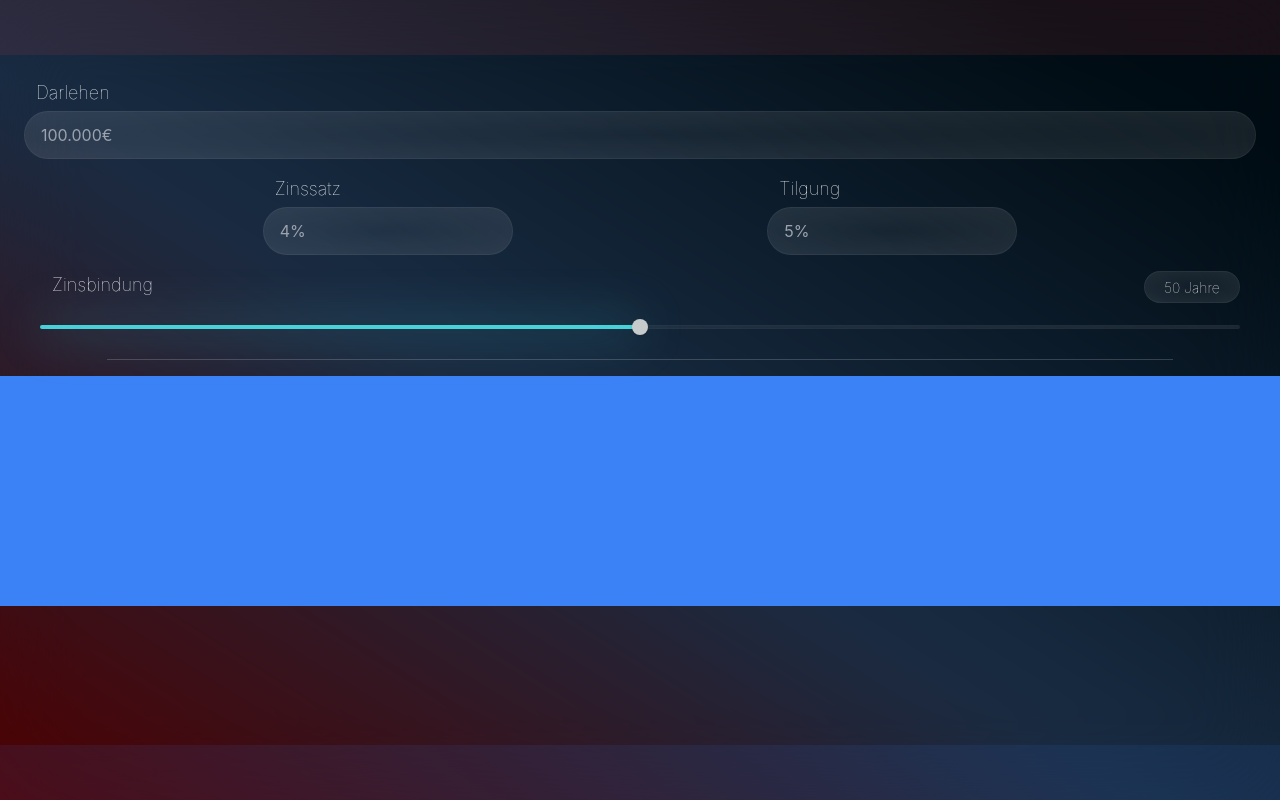
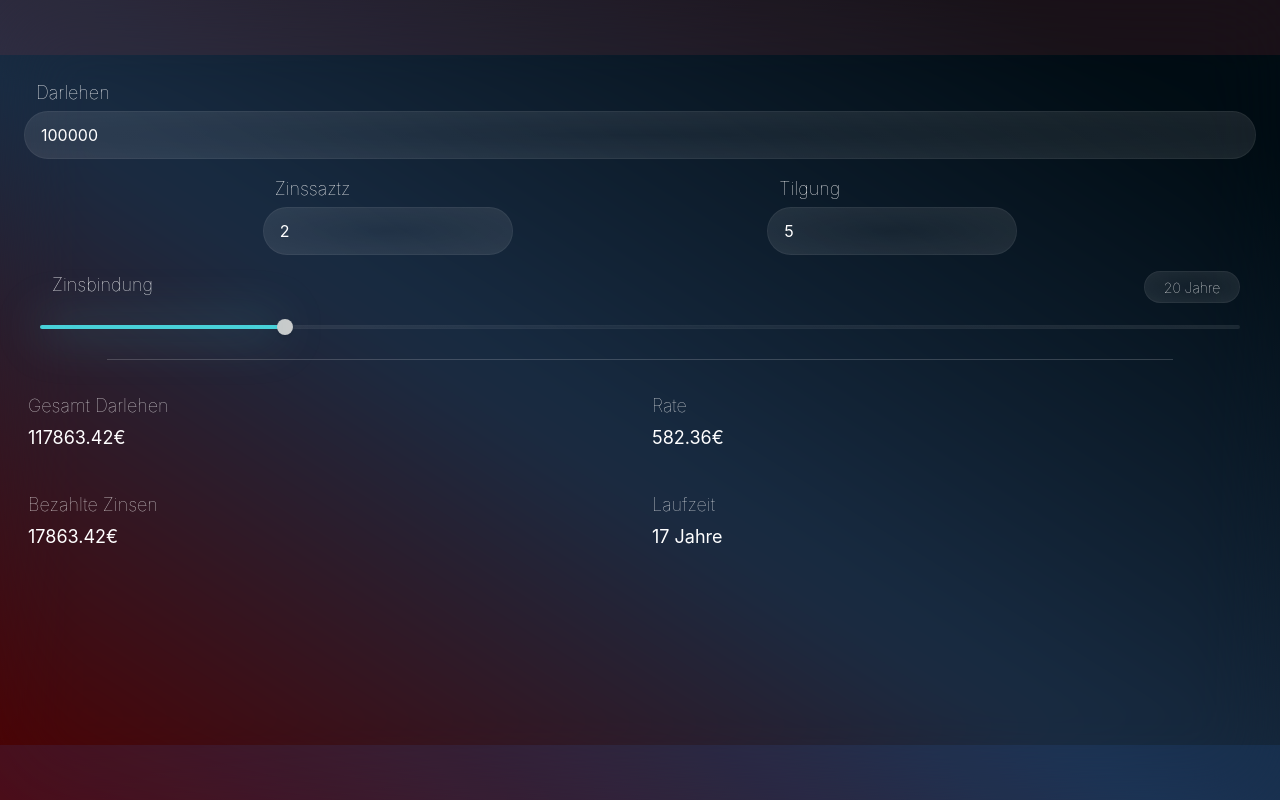
Before and after one commit to TrueTaco/Credit-Calculator, a React (Vite) app: page / in a window 1280 px wide. Built offline with nearby package versions, Linux system fonts and the light colour scheme.

Commit message:
Add basic resulst page add adjust lang file

```diff
--- a/src/components/BasicResult.tsx
+++ b/src/components/BasicResult.tsx
@@ -1,9 +1,53 @@
 import React, { FC } from "react";
+import { useTranslation } from "react-i18next";
 
-interface BasicResultProps {}
+interface BasicResultProps {
+  loan: number;
+  rate: number;
+  interestCharge: number;
+  duration: number;
+}
 
-const BasicResult: FC<BasicResultProps> = () => {
-  return <div className="h-2/6 w-full bg-blue-500"></div>;
+const BasicResult: FC<BasicResultProps> = ({
+  loan,
+  rate,
+  interestCharge,
+  duration,
+}) => {
+  const { t } = useTranslation();
+
+  return (
+    <div className="h-2/6 w-full grid grid-cols-2 p-4">
+      <div>
+        <p className=" text-white text-lg font-thin pl-3 pb-1 opacity-80">
+          {t("fullLoan")}
+        </p>
+        <p className=" text-white text-lg font-regualr pl-3 pb-1">{loan}€</p>
+      </div>
+      <div>
+        <p className=" text-white text-lg font-thin pl-3 pb-1 opacity-80">
+          {t("rate")}
+        </p>
+        <p className=" text-white text-lg font-regualr pl-3 pb-1">{rate}€</p>
+      </div>
+      <div>
+        <p className=" text-white text-lg font-thin pl-3 pb-1 opacity-80">
+          {t("interestCharges")}
+        </p>
+        <p className=" text-white text-lg font-regualr pl-3 pb-1">
+          {interestCharge}€
+        </p>
+      </div>
+      <div>
+        <p className=" text-white text-lg font-thin pl-3 pb-1 opacity-80">
+          {t("duration")}
+        </p>
+        <p className=" text-white text-lg font-regualr pl-3 pb-1">
+          {duration + " " + t("years")}
+        </p>
+      </div>
+    </div>
+  );
 };
 
 export default BasicResult;
--- a/src/components/CalculationInputs.tsx
+++ b/src/components/CalculationInputs.tsx
@@ -3,14 +3,28 @@ import InputField from "./InputField";
 import { useTranslation } from "react-i18next";
 import Slider from "./Slider";
 
-interface CalculationInputsProps {}
+interface CalculationInputsProps {
+  loan: number;
+  setLoan: React.Dispatch<React.SetStateAction<number>>;
+  interestRate: number;
+  setInterestRate: React.Dispatch<React.SetStateAction<number>>;
+  repayment: number;
+  setRepayment: React.Dispatch<React.SetStateAction<number>>;
+  interestRateFixation: number;
+  setInterestRateFixation: React.Dispatch<React.SetStateAction<number>>;
+}
 
-const CalculationInputs: FC<CalculationInputsProps> = () => {
-  const [loan, setLoan] = useState<number>();
-  const [interestRate, setInterestRate] = useState<number>();
-  const [repayment, setRepayment] = useState<number>();
-  const [interestRateFixation, setInterestRateFixation] = useState<number>(50);
-
+const CalculationInputs: FC<CalculationInputsProps> = ({
+  loan,
+  setLoan,
+  interestRate,
+  setInterestRate,
+  repayment,
+  setRepayment,
+  interestRateFixation,
+  setInterestRateFixation,
+}) => {
+  // Translation
   const { t } = useTranslation();
 
   return (
@@ -25,20 +39,20 @@ const CalculationInputs: FC<CalculationInputsProps> = () => {
         <InputField
           value={interestRate}
           setValue={setInterestRate}
-          label={"Zinssatz"}
+          label={t("interestRate")}
           placeholder={"4%"}
         />
         <InputField
           value={repayment}
           setValue={setRepayment}
-          label={"Tilgung"}
+          label={t("repayment")}
           placeholder={"5%"}
         />
       </div>
       <Slider
         value={interestRateFixation}
         setValue={setInterestRateFixation}
-        label="Zinsbindung"
+        label={t("interestRateFixation")}
       />
     </div>
   );
--- a/src/components/Content.tsx
+++ b/src/components/Content.tsx
@@ -1,16 +1,41 @@
-import React, { FC } from "react";
+import React, { FC, useEffect, useState } from "react";
 import CalculationInputs from "./CalculationInputs";
 import BasicResult from "./BasicResult";
 
 interface ContentProps {}
 
 const Content: FC<ContentProps> = () => {
+  // Input values
+  const [loan, setLoan] = useState<number>(100000);
+  const [interestRate, setInterestRate] = useState<number>(2);
+  const [repayment, setRepayment] = useState<number>(5);
+  const [interestRateFixation, setInterestRateFixation] = useState<number>(20);
+
+  // Output values
+  const [rate, setRate] = useState<number>(582.36);
+  const [interestCharges, setInterestCharges] = useState<number>(17863.42);
+  const [duration, setDuration] = useState<number>(17);
+
   return (
     <div className="h-full">
       <div className="h-full flex flex-col justify-start items-center gap-4">
-        <CalculationInputs />
+        <CalculationInputs
+          loan={loan}
+          setLoan={setLoan}
+          interestRate={interestRate}
+          setInterestRate={setInterestRate}
+          repayment={repayment}
+          setRepayment={setRepayment}
+          interestRateFixation={interestRateFixation}
+          setInterestRateFixation={setInterestRateFixation}
+        />
         <hr className="h-[0.5px] w-5/6 bg-white opacity-20 " />
-        <BasicResult />
+        <BasicResult
+          loan={loan + interestCharges}
+          rate={rate}
+          interestCharge={interestCharges}
+          duration={duration}
+        />
       </div>
     </div>
   );
--- a/src/lang.ts
+++ b/src/lang.ts
@@ -9,11 +9,27 @@ i18next.use(initReactI18next).init({
     en: {
       translation: {
         loan: "Loan",
+        fullLoan: "Full Loan",
+        rate: "Rate",
+        interestCharges: "Interest Charges",
+        duration: "Duration",
+        interestRate: "Interest Rate",
+        repayment: "Repayment",
+        interestRateFixation: "Interest rate fixation",
+        years: "years",
       },
     },
     de: {
       translation: {
         loan: "Darlehen",
+        fullLoan: "Gesamt Darlehen",
+        rate: "Rate",
+        interestCharges: "Bezahlte Zinsen",
+        duration: "Laufzeit",
+        interestRate: "Zinssaztz",
+        repayment: "Tilgung",
+        interestRateFixation: "Zinsbindung",
+        years: "Jahre",
       },
     },
   },
```
